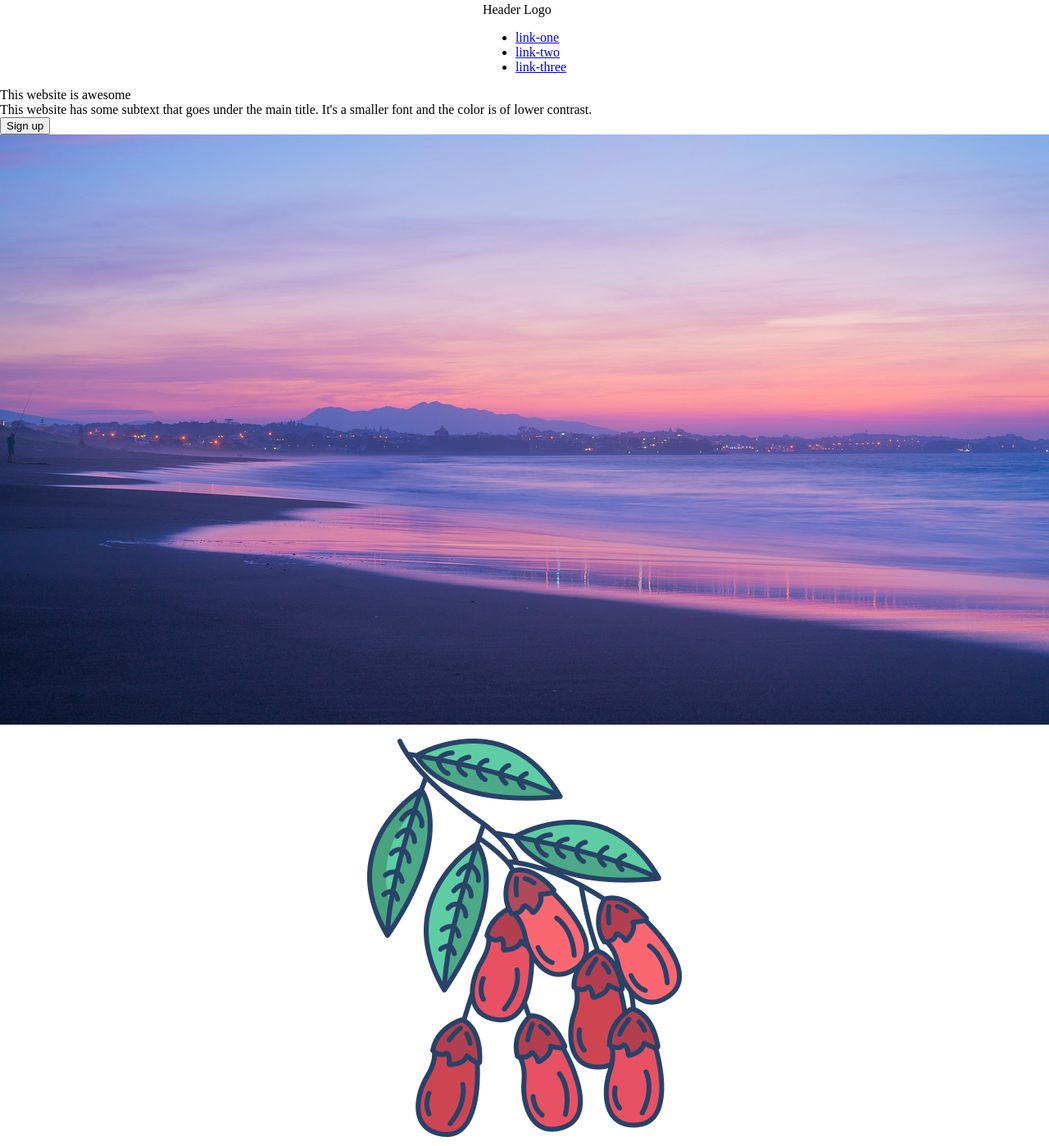
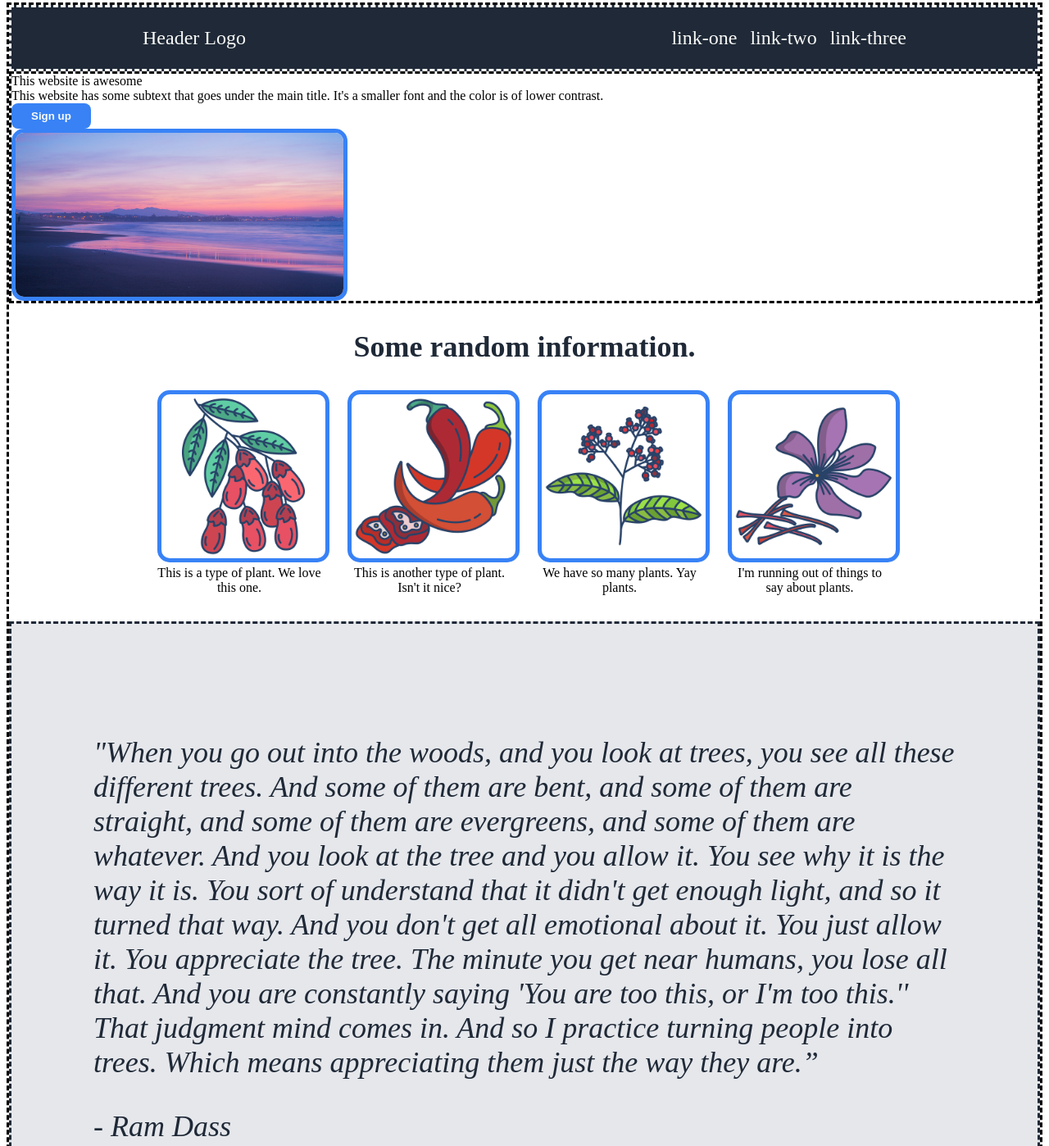
Before and after one commit to Dudeverse/flexbox-final, a plain HTML site: page index.html in a window 1280 px wide. Shown: the part 5-1403 px from the top of the page at 82% size. Drawn offline with Linux system fonts and the light colour scheme.

Commit message:
did some sections

```diff
--- a/index.html
+++ b/index.html
@@ -23,14 +23,18 @@
     </div>
 
     <div class="awesome">
+        <div class="awesome-left">
         <div class="awesome-title">This website is awesome</div>
         <div class="subtext">This website has some subtext that goes under the main title.
             It's a smaller font and the color is of lower contrast.</div>
-        <button>Sign up</button>
-        <div><img src="images/purple.jpg" alt="a purple colored sky at the beach"></div>
+        <button id="hero">Sign up</button>
+    </div>
+        <div><img class="awesome-pic" src="images/purple.jpg" alt="a purple colored sky at the beach"></div>
     </div>
 
-    <div class="information">
+    <div class="title">Some random information.</div>
+
+    <div class="container">
         <div class="info">
             <img src="./images/barberry.png" alt="barberry">
             <div class="text">This is a type of plant. We love this one.</div>
@@ -51,9 +55,15 @@
 
 
     <div class="quote">
-        “It seems that most people need to experience a great deal of suffering
-        before they will relinquish resistance and accept - before they will forgive.”
-        <div class="author">- Eckhart Tolle</div>
+        <p> "When you go out into the woods, and you look at trees, you see all these different trees.
+            And some of them are bent, and some of them are straight, and some of them are evergreens,
+            and some of them are whatever. And you look at the tree and you allow it. You see why it is
+            the way it is. You sort of understand that it didn't get enough light, and so it turned that way.
+            And you don't get all emotional about it. You just allow it. You appreciate the tree.
+            The minute you get near humans, you lose all that. And you are constantly saying
+            'You are too this, or I'm too this.'' That judgment mind comes in.
+            And so I practice turning people into trees. Which means appreciating them just the way they are.”</p>
+        <div class="author">- Ram Dass</div>
     </div>
 
     <div class="modal">
--- a/style.css
+++ b/style.css
@@ -1,6 +1,94 @@
 body {
     display: flex;
     flex-direction: column;
+    border-style: dashed;
+}
+
+.header {
+    background-color: #1f2937;
+    color: #f9faf8;
+    font-size: 24px;
+    border-style: dashed;
+    display: flex;
+    justify-content: space-between;
+    align-items: center;
+    padding-left: 160px;
+    padding-right: 160px;
+}
+
+.links {
+    display: flex;
+    gap: 16px;
+}
+ul {
+    list-style-type: none;
+}
+
+a {
+    text-decoration: none;
+    color: #f9faf8;
+}
+
+.awesome {
+    border-style: dashed;
+}
+button#hero {
+    background-color: #3882f6;
+    color: #f9faf8;
+    padding: 8px 24px;
+    border-radius: 8px;
+    font-weight: bold;
+    border-style: none;
+}
+
+.awesome-pic {
+    display: flex;
+    width: 400px;
+    height: 200px;
+}
+
+
+.title {
+    font-size: 36px;
+    color: #1f2937;
+    font-weight: bolder;
+    text-align: center;
+    padding-top: 32px;
+    padding-bottom: 32px ;
+}
+
+.container {
+    display: flex;
     justify-content: center;
-    align-items: center;
+    padding-bottom : 32px ;
+    gap: 32px;
 }
+
+img {
+    width: 200px;
+    height: 200px;
+    border: 5px solid #3882f6;
+    border-radius: 15px;
+}
+
+.info {
+    max-width: 200px;
+    text-align: center;
+}
+.quote {
+    background-color: #e5e7eb;
+    border-style: dashed;
+    font-style: italic;
+    font-weight: lighter;
+    font-size: 36px;
+    color: #1f2937;
+    padding: 100px;
+
+}
+
+.footer {
+    background-color: #1f2937;
+    color: #f9faf8;
+    font-size: 16px;
+    border-style: dashed;
+}
```
